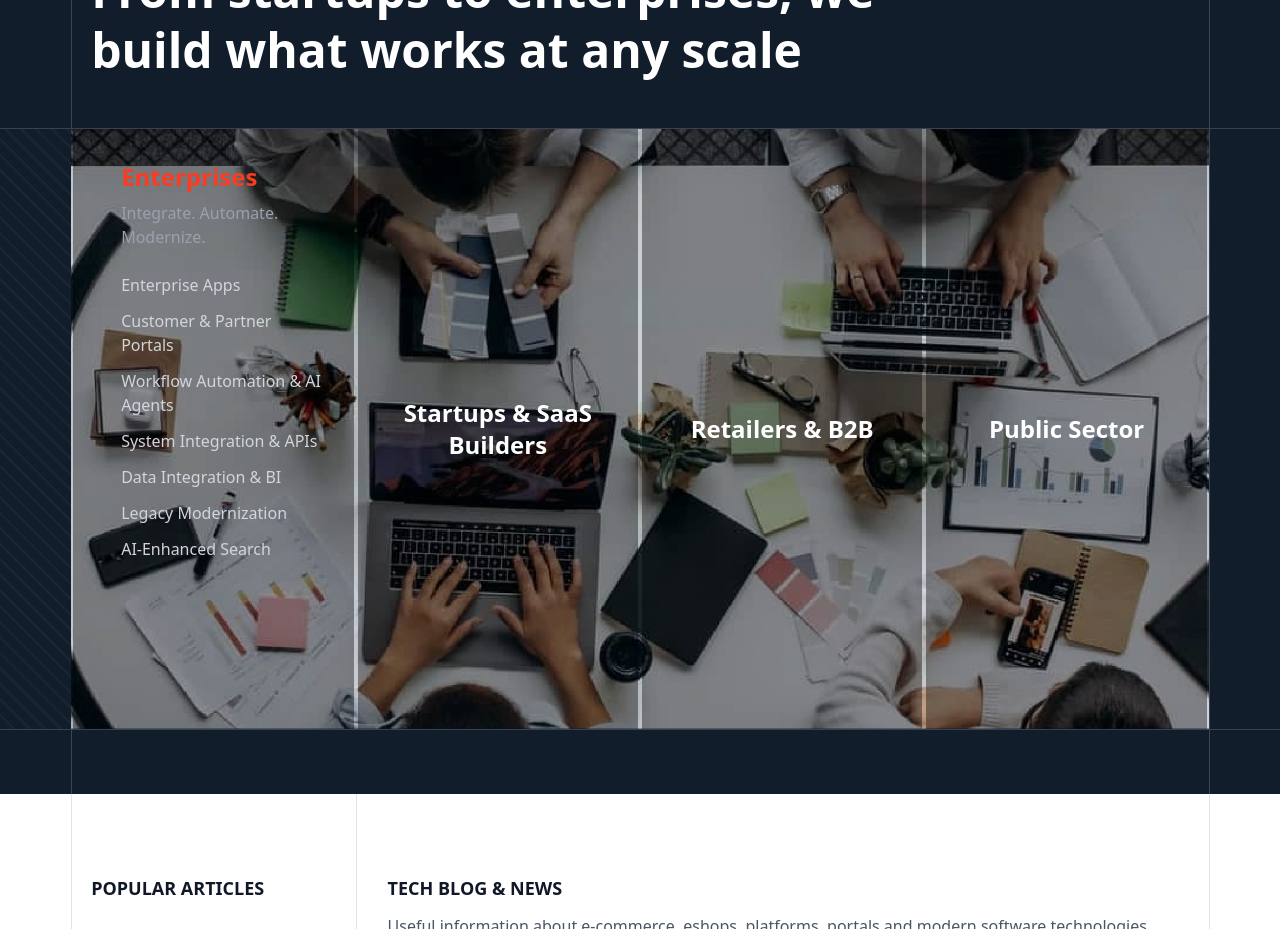
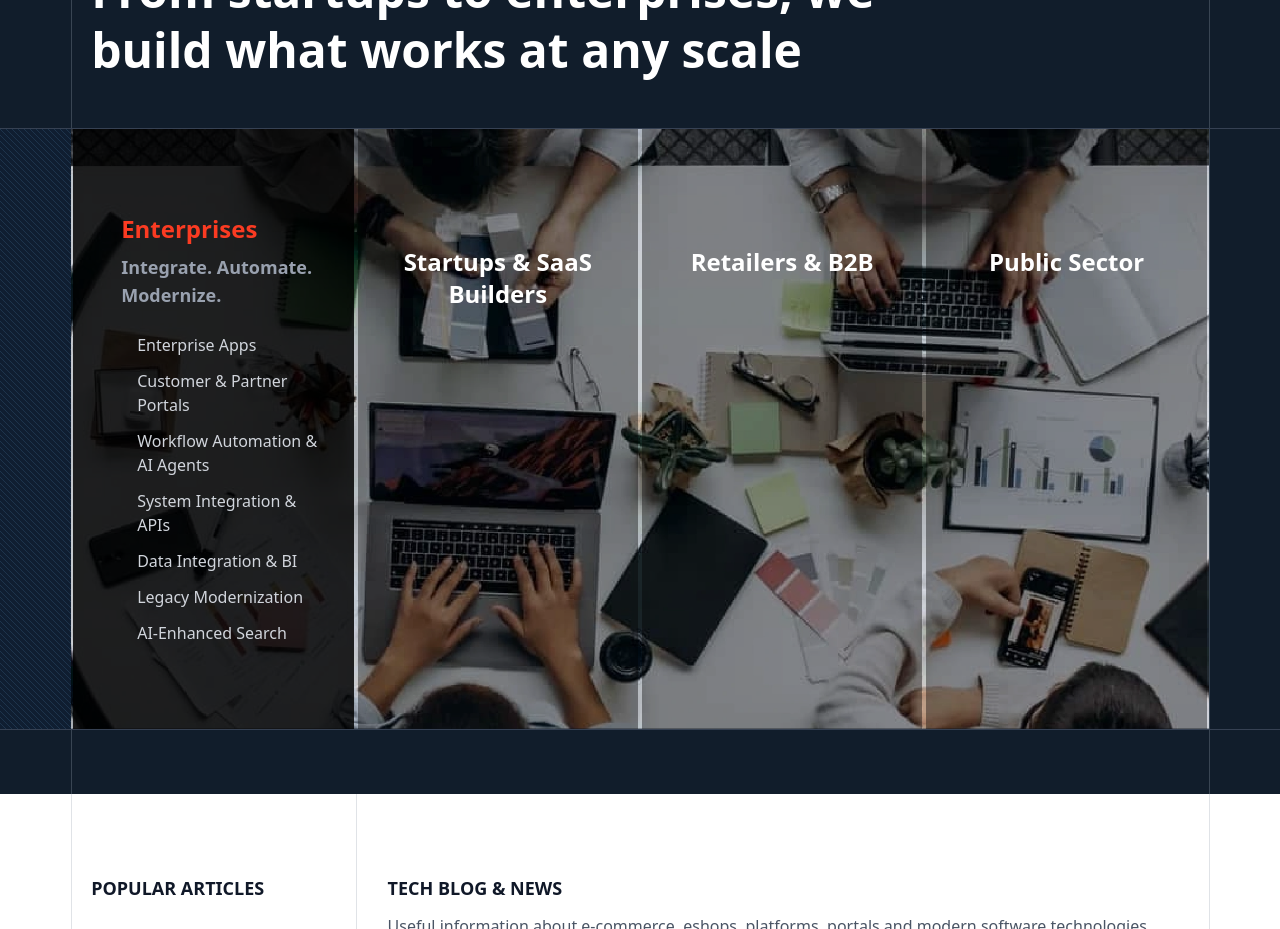
Before and after one commit to abdullah-fareed1/synergic, a Next.js app: page / in a window 1280 px wide. Shown: the part 5020-5949 px from the top of the page. Built offline with nearby package versions, Linux system fonts and the light colour scheme.

Commit message:
QA Update: fixed Industry focused section cards t have hover underline effect and fixed alignment issues

```diff
--- a/app/home/sections/IndustryFocusedSection.tsx
+++ b/app/home/sections/IndustryFocusedSection.tsx
@@ -1,44 +1,49 @@
-'use client';
+"use client";
 
-import { useState } from 'react';
+import { useState } from "react";
 import { GridSection, GridContainer, GridCol } from "../../components/grid";
 
 const IndustryFocusedSection = () => {
   const [activeSlide, setActiveSlide] = useState(0);
 
+  const stripePatternDark =
+    "linear-gradient(45deg, rgba(30, 55, 80, 0.9) 8.33%, rgba(15, 30, 50, 0.9) 8.33%, rgba(15, 30, 50, 0.9) 50%, rgba(30, 55, 80, 0.9) 50%, rgba(30, 55, 80, 0.9) 58.33%, rgba(15, 30, 50, 0.9) 58.33%, rgba(15, 30, 50, 0.9) 100%)";
+
+  const stripeSize = "6.00px 6.00px";
+
   const industries = [
     {
-      title: 'Enterprises',
-      subtitle: 'Integrate. Automate. Modernize.',
+      title: "Enterprises",
+      subtitle: "Integrate. Automate. Modernize.",
       services: [
-        'Enterprise Apps',
-        'Customer & Partner Portals',
-        'Workflow Automation & AI Agents',
-        'System Integration & APIs',
-        'Data Integration & BI',
-        'Legacy Modernization',
-        'AI-Enhanced Search'
+        "Enterprise Apps",
+        "Customer & Partner Portals",
+        "Workflow Automation & AI Agents",
+        "System Integration & APIs",
+        "Data Integration & BI",
+        "Legacy Modernization",
+        "AI-Enhanced Search",
       ],
-      isHighlighted: true
+      isHighlighted: true,
     },
     {
-      title: 'Startups & SaaS Builders',
-      subtitle: '',
+      title: "Startups & SaaS Builders",
+      subtitle: "",
       services: [],
-      isHighlighted: false
+      isHighlighted: false,
     },
     {
-      title: 'Retailers & B2B',
-      subtitle: '',
+      title: "Retailers & B2B",
+      subtitle: "",
       services: [],
-      isHighlighted: false
+      isHighlighted: false,
     },
     {
-      title: 'Public Sector',
-      subtitle: '',
+      title: "Public Sector",
+      subtitle: "",
       services: [],
-      isHighlighted: false
-    }
+      isHighlighted: false,
+    },
   ];
 
   const nextSlide = () => {
@@ -46,14 +51,14 @@ const IndustryFocusedSection = () => {
   };
 
   const prevSlide = () => {
-    setActiveSlide((prev) => (prev - 1 + industries.length) % industries.length);
+    setActiveSlide(
+      (prev) => (prev - 1 + industries.length) % industries.length
+    );
   };
 
   return (
     <>
-      {/* DESKTOP VERSION - Grid Layout */}
       <div className="hidden lg:block">
-        {/* Section 1: Header */}
         <GridSection
           bgColor="bg-[#111D2B]"
           showLines={[true, false, false, false, true]}
@@ -72,58 +77,61 @@ const IndustryFocusedSection = () => {
           </GridContainer>
         </GridSection>
 
-
-        {/* Section 2: Cards with Background Image */}
         <GridSection
           bgColor="bg-[#111D2B]"
           showLines={[true, false, false, false, true]}
           className="text-white border-t border-b border-gray-700 relative"
           desktopOnly={true}
         >
-          {/* Diagonal Striped Background - Left Side */}
           <div
             className="absolute left-0 top-0 bottom-0 w-[5.56%] pointer-events-none"
             style={{
-              backgroundImage: `repeating-linear-gradient(
-                45deg,
-                transparent,
-                transparent 8px,
-                rgba(100, 116, 139, 0.1) 10px,
-                rgba(100, 116, 139, 0.1) 11px
-              )`
+              backgroundImage: stripePatternDark,
+              backgroundSize: stripeSize,
             }}
           />
 
           <GridContainer className="min-h-150 relative">
-            {/* Background Image Column - ABCD */}
             <GridCol
               span="ABCD"
               position="absolute"
               className="z-0 h-full"
               style={{
-                backgroundImage: 'url(images/industryfocusedsolutions.webp)',
-                backgroundSize: 'cover',
-                backgroundPosition: 'center'
+                backgroundImage: "url(images/industryfocusedsolutions.webp)",
+                backgroundSize: "cover",
+                backgroundPosition: "center",
               }}
             >
               <div className="h-150"></div>
             </GridCol>
 
-            {/* Column A - Enterprises */}
             <GridCol span="A" className="relative z-10 group">
-              <div className="h-150 bg-black/40 hover:bg-black/70 transition-all duration-300 mx-0.5">
-                <div className="h-full flex flex-col justify-start items-start text-left p-8 pl-12">
+              <div className="h-150 bg-black/85 transition-all duration-300 mx-0.5">
+                <div className="h-full flex flex-col justify-center items-start text-left px-8 pl-12">
                   <h3 className="text-2xl font-bold mb-2 text-[#FB3B22]">
                     {industries[0].title}
                   </h3>
-                  <p className="text-gray-400 text-base mb-6">
+                  <p className="text-gray-400 text-lg font-bold mb-6">
                     {industries[0].subtitle}
                   </p>
-                  <ul className="space-y-3">
+                  <ul className="space-y-3 ml-4">
                     {industries[0].services.map((service, idx) => (
                       <li
                         key={idx}
                         className="text-gray-300 text-base hover:text-white transition-colors cursor-pointer"
+                        style={{
+                          textUnderlineOffset: "4px",
+                          textDecoration: "none",
+                        }}
+                        onMouseEnter={(e) => {
+                          e.currentTarget.style.textDecoration = "underline";
+                          e.currentTarget.style.textDecorationColor =
+                            "var(--brand-red)";
+                          e.currentTarget.style.textDecorationThickness = "1px";
+                        }}
+                        onMouseLeave={(e) => {
+                          e.currentTarget.style.textDecoration = "none";
+                        }}
                       >
                         {service}
                       </li>
@@ -133,21 +141,19 @@ const IndustryFocusedSection = () => {
               </div>
             </GridCol>
 
-            {/* Column B - Startups & SaaS */}
             <GridCol span="B" className="relative z-10 group">
               <div className="h-150 bg-black/40 hover:bg-black/70 transition-all duration-300 mx-0.5">
-                <div className="h-full flex flex-col justify-center items-center text-center p-8">
-                  <h3 className="text-2xl font-bold text-white">
+                <div className="h-full flex flex-col items-center text-center p-8 pt-[42%]">
+                  <h3 className="text-2xl font-bold text-white ">
                     {industries[1].title}
                   </h3>
                 </div>
               </div>
             </GridCol>
 
-            {/* Column C - Retailers & B2B */}
             <GridCol span="C" className="relative z-10 group">
               <div className="h-150 bg-black/40 hover:bg-black/70 transition-all duration-300 mx-0.5">
-                <div className="h-full flex flex-col justify-center items-center text-center p-8">
+                <div className="h-full flex flex-col items-center text-center p-8 pt-[42%]">
                   <h3 className="text-2xl font-bold text-white">
                     {industries[2].title}
                   </h3>
@@ -155,10 +161,9 @@ const IndustryFocusedSection = () => {
               </div>
             </GridCol>
 
-            {/* Column D - Public Sector */}
             <GridCol span="D" className="relative z-10 group">
               <div className="h-150 bg-black/40 hover:bg-black/70 transition-all duration-300 mx-0.5">
-                <div className="h-full flex flex-col justify-center items-center text-center p-8">
+                <div className="h-full flex flex-col items-center text-center p-8 pt-[42%]">
                   <h3 className="text-2xl font-bold text-white">
                     {industries[3].title}
                   </h3>
@@ -168,7 +173,6 @@ const IndustryFocusedSection = () => {
           </GridContainer>
         </GridSection>
 
-        {/* Spacer section below cards */}
         <GridSection
           bgColor="bg-[#111D2B]"
           showLines={[true, false, false, false, true]}
@@ -183,9 +187,7 @@ const IndustryFocusedSection = () => {
         </GridSection>
       </div>
 
-      {/* MOBILE VERSION - Carousel */}
       <section className="lg:hidden bg-[#111D2B] text-white">
-        {/* Header */}
         <div className="px-[5.56%] py-12">
           <p className="text-[#FB3B22] text-xs font-bold uppercase tracking-wider mb-4">
             INDUSTRY-FOCUSED SOLUTIONS
@@ -195,15 +197,13 @@ const IndustryFocusedSection = () => {
           </h2>
         </div>
 
-        {/* Carousel */}
-        <div className="relative" style={{ height: '50vh' }}>
-          {/* Background Image */}
+        <div className="relative" style={{ height: "50vh" }}>
           <div
             className="absolute inset-0 bg-center"
             style={{
-              backgroundImage: 'url(images/industryfocusedsolutions.webp)',
-              backgroundSize: 'cover',
-              backgroundPosition: 'center center'
+              backgroundImage: "url(images/industryfocusedsolutions.webp)",
+              backgroundSize: "cover",
+              backgroundPosition: "center center",
             }}
           />
 
@@ -216,15 +216,17 @@ const IndustryFocusedSection = () => {
                 <div
                   key={index}
                   className={`w-full h-full shrink-0 ${
-                    industry.isHighlighted
-                      ? 'bg-black/85'
-                      : 'bg-black/60'
+                    industry.isHighlighted ? "bg-black/85" : "bg-black/60"
                   }`}
                 >
-                  <div className={`h-full flex flex-col ${industry.isHighlighted ? 'justify-start items-start text-left p-8' : 'justify-center items-center text-center p-8'}`}>
-                    <h3 className={`text-2xl font-bold mb-2 ${
-                      industry.isHighlighted ? 'text-[#FB3B22]' : 'text-white'
-                    }`}>
+                  <div
+                    className={`h-full flex flex-col ${industry.isHighlighted ? "justify-start items-start text-left p-8" : "justify-center items-center text-center p-8"}`}
+                  >
+                    <h3
+                      className={`text-2xl font-bold mb-2 ${
+                        industry.isHighlighted ? "text-[#FB3B22]" : "text-white"
+                      }`}
+                    >
                       {industry.title}
                     </h3>
 
@@ -237,10 +239,7 @@ const IndustryFocusedSection = () => {
                     {industry.services.length > 0 && (
                       <ul className="space-y-4 mt-4">
                         {industry.services.map((service, idx) => (
-                          <li
-                            key={idx}
-                            className="text-gray-300 text-base"
-                          >
+                          <li key={idx} className="text-gray-300 text-base">
                             {service}
                           </li>
                         ))}
@@ -253,7 +252,6 @@ const IndustryFocusedSection = () => {
           </div>
         </div>
 
-        {/* Dots Indicator */}
         <div className="bg-[#0A1929] py-6 flex justify-center">
           <div className="flex gap-2">
             {industries.map((_, index) => (
@@ -262,8 +260,8 @@ const IndustryFocusedSection = () => {
                 onClick={() => setActiveSlide(index)}
                 className={`h-1.5 rounded-full transition-all duration-300 ${
                   index === activeSlide
-                    ? 'w-8 bg-[#FB3B22]'
-                    : 'w-1.5 bg-gray-500'
+                    ? "w-8 bg-[#FB3B22]"
+                    : "w-1.5 bg-gray-500"
                 }`}
                 aria-label={`Go to slide ${index + 1}`}
               />
```
